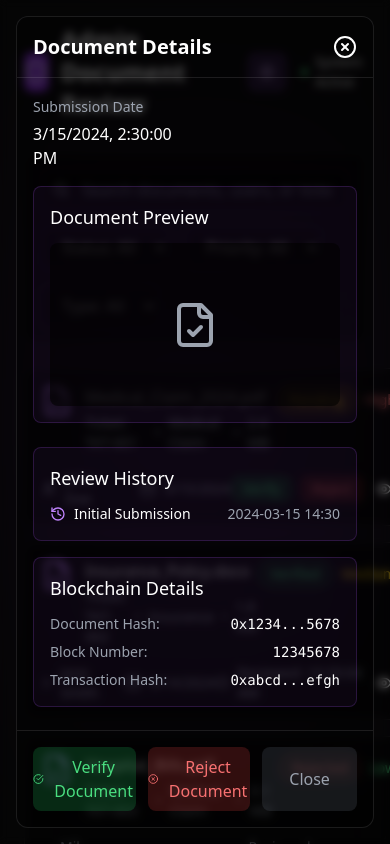
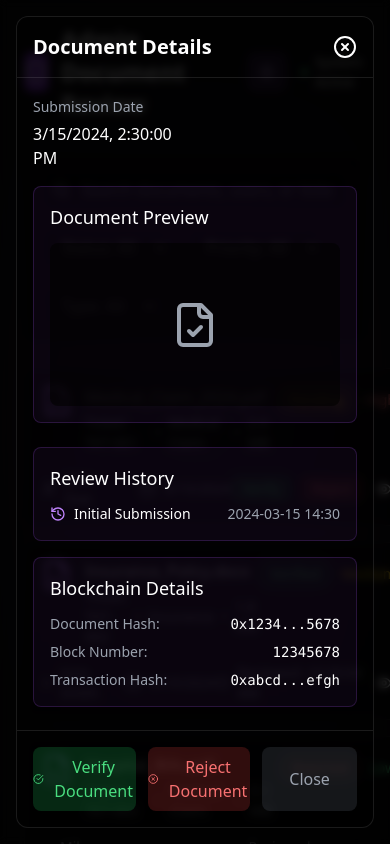
Before and after one commit to Gonna-AI/Frontend, a React (Vite) app: page /documents in a window 390 px wide. Both pictures are taken after a click on the button 383 px from the left and 489 px from the top of the page. Shown: the top 844 px of the page. Built offline with nearby package versions, Linux system fonts and the light colour scheme; no server answers.

Commit message:
edit the ui to look better in mobile devices

```diff
--- a/src/pages/Documents.tsx
+++ b/src/pages/Documents.tsx
@@ -315,9 +315,10 @@
 
       {/* Document Details Modal */}
       {showDetails && selectedDocument && (
-        <div className="fixed inset-0 bg-black/50 backdrop-blur-sm z-50 flex items-center justify-center p-4 md:p-6">
+        <div className="fixed inset-0 bg-black/80 backdrop-blur-sm z-50 flex items-center justify-center p-4 md:p-6">
           <div className={`
             ${theme.cardBg}
+            ${isDarkMode ? 'bg-[rgb(10,10,10)]' : 'bg-white/95'}
             border
             ${theme.border}
             rounded-xl
```
